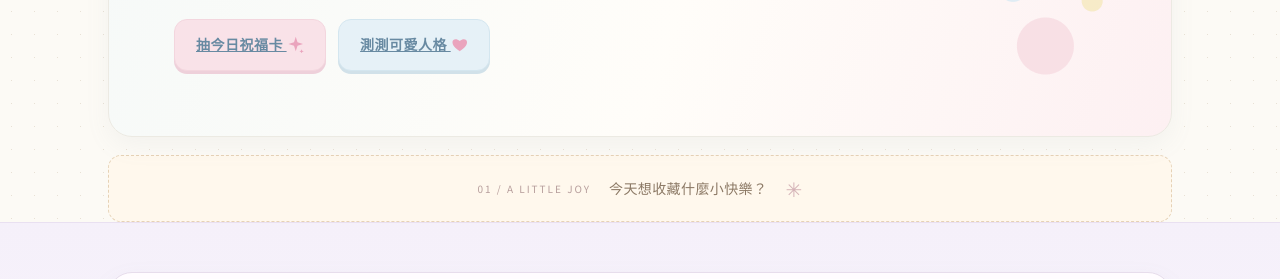
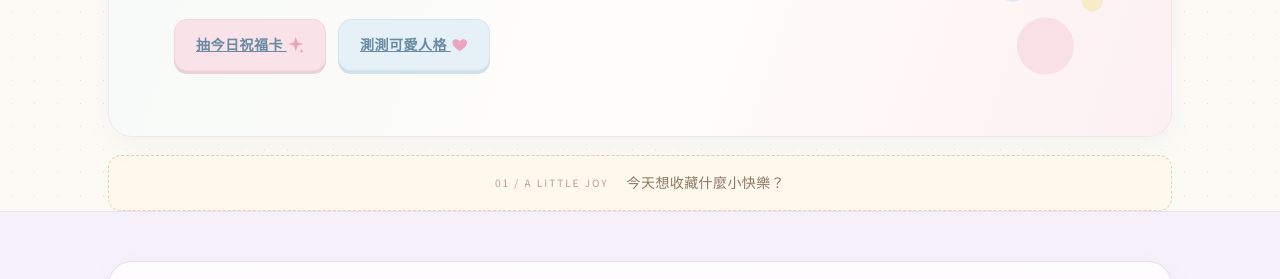
Before and after one commit to venishop/veni-shop, a plain HTML site: page index.html in a window 1280 px wide. Shown: the part 460-739 px from the top of the page. Drawn offline with Linux system fonts and the light colour scheme; a web font is replaced by a local one.

Commit message:
Remove green icons from V27

```diff
--- a/index.html
+++ b/index.html
@@ -329,8 +329,8 @@ header{background:#fffdf7f2;border-bottom-color:#e7ded2}
  #lab .section-title p{font-size:clamp(14px,3.5vw,17px)}
  #lab .stage{width:min(100%,360px)}
 }
-</style></head><body><header><nav><a class="brand" href="#top">Veni Shop <span data-ming="sparkles-fill"></span></a><div class="navlinks"><a href="#fortune">小小祝福</a><a href="#quiz">可愛人格</a><a href="#lab">改造研究所</a><a href="#gacha">扭蛋拼圖</a></div></nav></header><div class="mobile-quick-nav" aria-label="手機快捷導覽"><a href="#top">⌂<span>首頁</span></a><a href="#fortune">♡<span>祝福</span></a><a href="#quiz">✦<span>人格</span></a><a href="#lab">▣<span>拍立得</span></a><a href="#gacha">◉<span>扭蛋</span></a></div><main id="top"><div class="wrap hero"><div class="hero-box"><div class="hero-doodles" aria-hidden="true"><span class="chalk-grid"></span><span class="twinkle t1">✧</span><span class="twinkle t2">✦</span><span class="twinkle t3">✧</span><span class="twinkle t4">✳</span></div><div class="eyebrow">VENI SHOP · A LITTLE HAPPY PLACE</div><h1>把日子過得<br/>可愛一點</h1><p class="lead">收藏小小的快樂，也收藏獨一無二的自己。</p><div class="actions"><a class="btn pink" href="#fortune">抽今日祝福卡 <span data-ming="sparkles-fill"></span></a><a class="btn" href="#quiz">測測可愛人格 <span data-ming="heart-fill"></span></a></div></div></div>
-<div class="wrap"><div class="welcome-strip"><span class="welcome-mark">01 / A LITTLE JOY</span><span>今天想收藏什麼小快樂？</span><span aria-hidden="true" class="welcome-ornament">✳</span></div></div><section id="fortune"><div class="wrap"><div class="panel fortune-layout"><div><div class="eyebrow">A LITTLE BLESSING FOR YOU</div><h2>每日小小祝福 <span data-ming="sparkles-fill"></span></h2><p class="subtitle">每天可以收藏三張祝福卡，拆開後隨時都能回來查看、下載。</p><p class="hint">珍珠雷射小卡，是屬於你的祝福，歡迎下載收藏。</p><div class="actions"><button class="btn pink" id="openFortune">拆開今天的小卡 <span data-ming="heart-fill"></span></button><button class="btn cream" hidden="" id="againFortune">再收一張 <span data-ming="sparkles-fill"></span></button><button class="btn" hidden="" id="saveFortune">下載閃卡 <span data-ming="download-2-fill"></span></button></div><p class="small" id="fortuneDate"></p><p aria-live="polite" class="small" id="fortuneLimit"></p><div class="fortune-collection"><div class="collection-heading">今日收藏 · 點選已拆開的小卡即可重看</div><div aria-label="今日祝福卡收藏" class="collection-items" id="fortuneCollection"></div></div></div><div aria-label="拆開幸運小卡" class="fortune-card fortune-hidden card-click" id="fortuneCard" role="button" tabindex="0"><div class="card-inner"><div class="card-top">VENI · LITTLE BLESSING</div><div class="card-message" id="cardMessage">願你今天<br/>也被溫柔擁抱</div><div class="card-bottom">VENI SHOP · MADE WITH LOVE</div></div></div></div></div></section>
+</style></head><body><header><nav><a class="brand" href="#top">Veni Shop <span data-ming="sparkles-fill"></span></a><div class="navlinks"><a href="#fortune">小小祝福</a><a href="#quiz">可愛人格</a><a href="#lab">改造研究所</a><a href="#gacha">扭蛋拼圖</a></div></nav></header><div class="mobile-quick-nav" aria-label="手機快捷導覽"><a href="#top">⌂<span>首頁</span></a><a href="#fortune">♡<span>祝福</span></a><a href="#quiz">✦<span>人格</span></a><a href="#lab">▣<span>拍立得</span></a><a href="#gacha">◉<span>扭蛋</span></a></div><main id="top"><div class="wrap hero"><div class="hero-box"><div class="hero-doodles" aria-hidden="true"><span class="chalk-grid"></span><span class="twinkle t1">✧</span><span class="twinkle t2">✦</span><span class="twinkle t3">✧</span></div><div class="eyebrow">VENI SHOP · A LITTLE HAPPY PLACE</div><h1>把日子過得<br/>可愛一點</h1><p class="lead">收藏小小的快樂，也收藏獨一無二的自己。</p><div class="actions"><a class="btn pink" href="#fortune">抽今日祝福卡 <span data-ming="sparkles-fill"></span></a><a class="btn" href="#quiz">測測可愛人格 <span data-ming="heart-fill"></span></a></div></div></div>
+<div class="wrap"><div class="welcome-strip"><span class="welcome-mark">01 / A LITTLE JOY</span><span>今天想收藏什麼小快樂？</span></div></div><section id="fortune"><div class="wrap"><div class="panel fortune-layout"><div><div class="eyebrow">A LITTLE BLESSING FOR YOU</div><h2>每日小小祝福 <span data-ming="sparkles-fill"></span></h2><p class="subtitle">每天可以收藏三張祝福卡，拆開後隨時都能回來查看、下載。</p><p class="hint">珍珠雷射小卡，是屬於你的祝福，歡迎下載收藏。</p><div class="actions"><button class="btn pink" id="openFortune">拆開今天的小卡 <span data-ming="heart-fill"></span></button><button class="btn cream" hidden="" id="againFortune">再收一張 <span data-ming="sparkles-fill"></span></button><button class="btn" hidden="" id="saveFortune">下載閃卡 <span data-ming="download-2-fill"></span></button></div><p class="small" id="fortuneDate"></p><p aria-live="polite" class="small" id="fortuneLimit"></p><div class="fortune-collection"><div class="collection-heading">今日收藏 · 點選已拆開的小卡即可重看</div><div aria-label="今日祝福卡收藏" class="collection-items" id="fortuneCollection"></div></div></div><div aria-label="拆開幸運小卡" class="fortune-card fortune-hidden card-click" id="fortuneCard" role="button" tabindex="0"><div class="card-inner"><div class="card-top">VENI · LITTLE BLESSING</div><div class="card-message" id="cardMessage">願你今天<br/>也被溫柔擁抱</div><div class="card-bottom">VENI SHOP · MADE WITH LOVE</div></div></div></div></div></section>
 <div class="wrap"><div class="section-rule"><span>SMALL THINGS, SOFT DAYS</span></div></div><section id="quiz"><div class="wrap"><div class="section-title"><div class="eyebrow">A LITTLE ABOUT YOU</div><h2>你是哪一種可愛人格？</h2><p>沒有標準答案，只有不同版本的可愛 <span data-ming="heart-fill"></span></p></div><div class="panel quiz-grid"><div class="quiz-simple-intro"><h3>你的可愛，有自己的形狀</h3><p>不必跟別人一模一樣，喜歡的就是最好的風格。</p></div><div><div id="quizPlay"><div class="small" id="questionCount"></div><div class="progress"><div id="progressBar"></div></div><h3 id="question"></h3><div class="answers" id="answers"></div></div><div class="result" id="quizResult"><div class="result-icon" id="resultIcon"></div><h2 id="resultTitle"></h2><p class="subtitle" id="resultText"></p><button class="btn pink" id="restartQuiz">再玩一次 <span data-ming="refresh-2-fill"></span></button><button class="btn" id="saveQuizResult">儲存人格小卡 ♡</button><button class="btn" id="copyResult">複製我的結果 <span data-ming="copy-2-fill"></span></button></div></div></div></div></section>
 <div class="wrap"><div class="section-rule"><span>MAKE IT YOURS</span></div></div><section id="lab"><div class="wrap"><div class="section-title"><div class="eyebrow">LITTLE CRAFT CORNER</div><h2>可愛改造研究所 <span data-ming="ribbon-fill"></span></h2><p>從一張照片開始，挑選喜歡的小裝飾，用手指或滑鼠自由拖曳，做出只屬於你的日常小作品。</p></div><div class="panel lab-grid"><div><p class="small" style="color:#839bab">① 上傳照片　② 挑貼紙　③ 拖曳裝飾　④ 下載作品</p><label class="upload">＋ 選擇照片<input accept="image/*" id="photoInput" type="file"/></label><h3>挑選你的可愛小裝飾</h3><div class="sticker-tools" id="stickerTools" aria-label="可左右滑動選擇貼紙"></div><p class="small">選取貼紙後可拖曳位置，也能用下方按鈕放大、縮小或刪除。</p><div class="actions"><button class="btn cream" id="growSticker">貼紙＋</button><button class="btn cream" id="shrinkSticker">貼紙－</button><button class="btn" id="removeSticker">刪除選取</button><button class="btn" id="clearStickers">全部清空</button><button class="btn pink" id="saveDesign">下載作品 <span data-ming="download-2-fill"></span></button></div></div><div><div class="stage" id="stage"><img alt="使用者上傳的照片" id="uploadedPhoto"/><div class="placeholder" id="placeholder"><span data-ming="cloud-fill"></span> <span data-ming="sparkles-fill"></span> <span data-ming="heart-fill"></span><br/>你的照片會出現在這裡</div><div class="stage-label">MY LITTLE CUTE WORLD</div></div></div></div></div></section>
 
```
